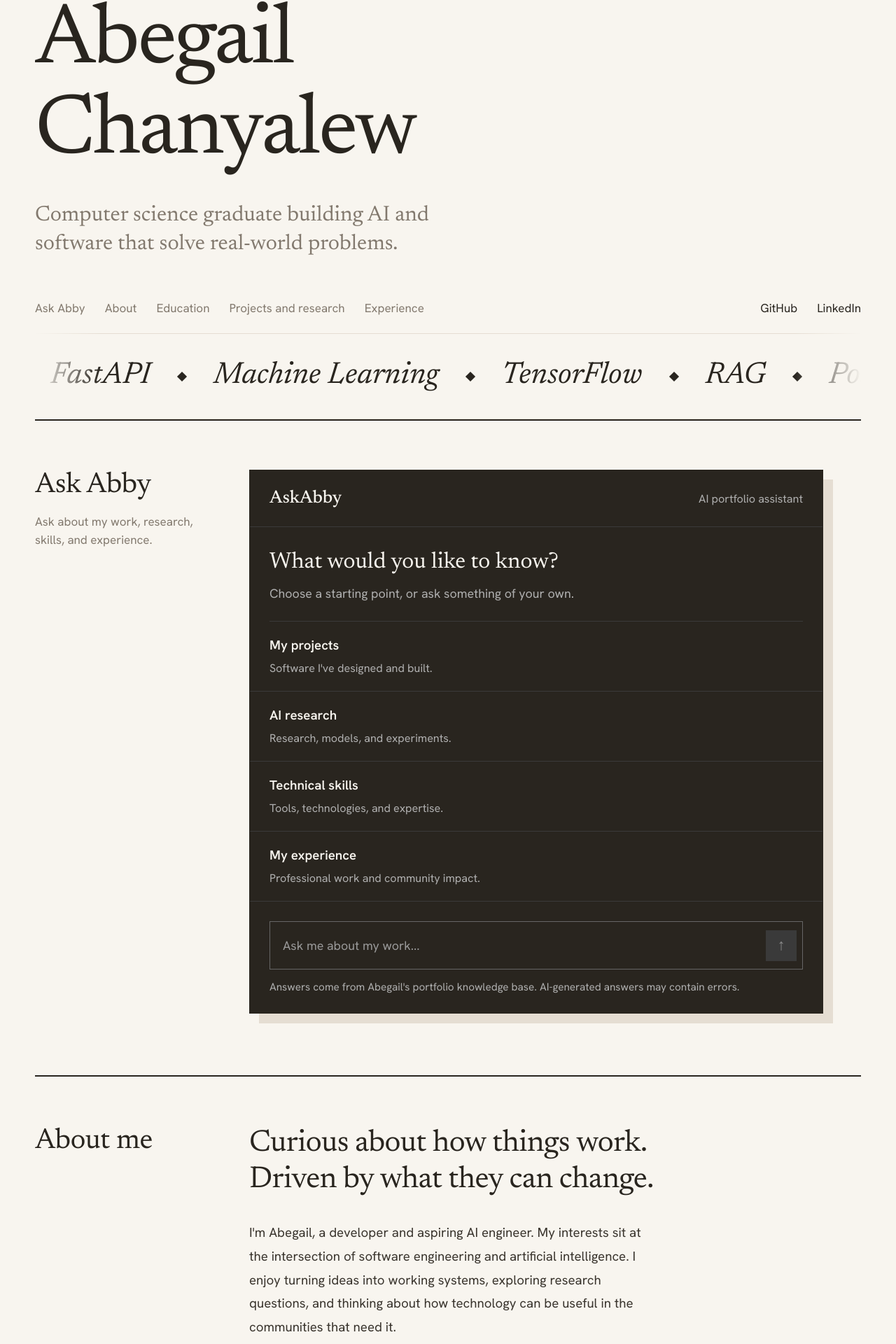
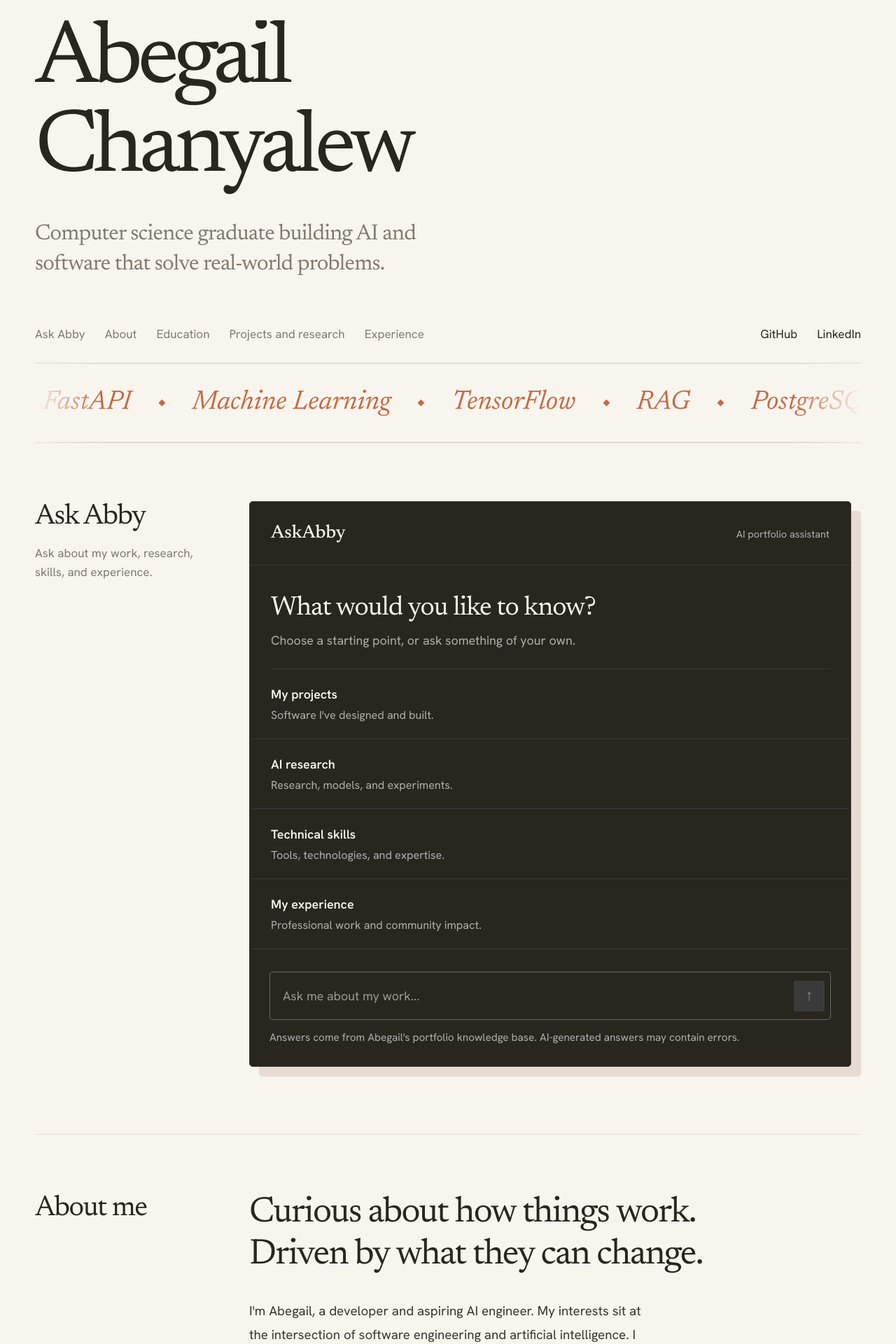
Before and after one commit to Abby966/Ai-research-assistant, a React app in the folder frontend/: page / in a window 1280 px wide. Shown: the part 71-1991 px from the top of the page at 70% size. Built offline with nearby package versions, Linux system fonts and the light colour scheme; the HTML template or start-up script is replaced by a standard one.

Commit message:
Update App.css

```diff
--- a/frontend/src/App.css
+++ b/frontend/src/App.css
@@ -793,6 +793,461 @@
   transform: none;
 }
 
+/* ==========================================
+   ABBY PORTFOLIO — VISUAL REFINEMENT
+   Warm editorial / modern technology
+   ========================================== */
+
+/* Main page */
+
+.page {
+  width: min(1200px, calc(100% - 100px));
+}
+
+/* Hero */
+
+.masthead {
+  padding-top: 100px;
+}
+
+.masthead h1 {
+  font-size: clamp(4rem, 10vw, 8.8rem);
+  line-height: 0.91;
+  letter-spacing: -0.055em;
+}
+
+.masthead-role {
+  max-width: 36ch;
+  margin-top: 32px;
+  color: var(--muted);
+  font-size: clamp(1.35rem, 2.5vw, 1.85rem);
+  letter-spacing: -0.025em;
+}
+
+.masthead-bar {
+  margin-top: 64px;
+  padding-bottom: 24px;
+  border-bottom: 1px solid var(--line);
+}
+
+.contents a,
+.masthead-links a {
+  transition: color 200ms ease, border-color 200ms ease;
+}
+
+.contents a:hover,
+.masthead-links a:hover {
+  color: var(--accent);
+  border-color: var(--accent);
+}
+
+/* Section dividers */
+
+.sheet {
+  padding: 84px 0 96px;
+}
+
+.sheet::before {
+  height: 1px;
+  background: var(--line);
+}
+
+.sheet-title h2 {
+  letter-spacing: -0.035em;
+}
+
+.sheet-title p {
+  color: var(--muted);
+}
+
+/* Typography */
+
+.lead {
+  max-width: 27ch;
+  font-size: clamp(2.1rem, 4vw, 3.1rem);
+  letter-spacing: -0.035em;
+  line-height: 1.17;
+}
+
+.prose p,
+.work-intro p {
+  color: var(--text);
+  line-height: 1.85;
+}
+
+.text-link {
+  color: var(--accent);
+  border-color: var(--accent);
+  transition: color 200ms ease, border-color 200ms ease;
+}
+
+.text-link:hover {
+  color: var(--black);
+  border-color: var(--black);
+  opacity: 1;
+}
+
+/* Skills marquee */
+
+.marquee {
+  border-color: var(--line);
+}
+
+.marquee-track span {
+  color: var(--accent);
+  font-size: clamp(1.7rem, 3vw, 2.5rem);
+}
+
+.marquee-track span::after {
+  width: 7px;
+  height: 7px;
+  background: var(--accent);
+}
+
+/* AskAbby assistant */
+
+.assistant {
+  max-width: 860px;
+  overflow: hidden;
+  border: 1px solid #41372F;
+  border-radius: 5px;
+  background: #302A24;
+  box-shadow: 0 18px 45px rgba(64, 45, 29, 0.10);
+  transition: box-shadow 300ms ease,
+              transform 300ms ease;
+}
+
+.assistant:hover {
+  box-shadow: 0 22px 55px rgba(64, 45, 29, 0.14);
+}
+
+.assistant-top {
+  padding: 22px 30px;
+  border-bottom: 1px solid #51463C;
+}
+
+.assistant-top strong {
+  font-size: 1.55rem;
+}
+
+.assistant-top span {
+  font-size: 0.85rem;
+}
+
+.assistant-welcome {
+  padding: 38px 30px 12px;
+}
+
+.assistant-welcome h3 {
+  font-size: clamp(1.8rem, 3vw, 2.5rem);
+  letter-spacing: -0.025em;
+}
+
+.assistant-welcome > p {
+  line-height: 1.7;
+}
+
+.prompt-list {
+  border-color: #51463C;
+}
+
+.prompt-item {
+  padding-block: 20px;
+  border-color: #51463C;
+}
+
+.prompt-item:hover:not(:disabled) {
+  background: #3D342C;
+}
+
+.prompt-item strong {
+  font-size: 1.05rem;
+}
+
+.prompt-item small {
+  line-height: 1.6;
+}
+
+.chat-messages {
+  scrollbar-width: thin;
+  scrollbar-color: #756456 transparent;
+}
+
+.chat-message p {
+  border-radius: 4px;
+}
+
+.chat-message.user p {
+  background: var(--accent);
+  color: white;
+}
+
+.assistant-composer {
+  border: 1px solid #716357;
+  border-radius: 4px;
+  transition: border-color 200ms ease;
+}
+
+.assistant-composer:focus-within {
+  outline: none;
+  border-color: #E5A17E;
+  box-shadow: 0 0 0 3px rgba(198, 106, 67, 0.18);
+}
+
+.assistant-composer button {
+  border-radius: 3px;
+  background: var(--accent);
+  color: white;
+  transition: background 200ms ease,
+              transform 200ms ease;
+}
+
+.assistant-composer button:hover:not(:disabled) {
+  background: #D47B54;
+  transform: translateY(-2px);
+}
+
+.assistant-footnote {
+  padding-bottom: 4px;
+}
+
+/* Education */
+
+.education-entry h3 {
+  letter-spacing: -0.035em;
+}
+
+.education-degree {
+  color: var(--accent);
+}
+
+.education-honor {
+  border-color: var(--accent);
+  border-radius: 3px;
+  background: var(--accent-light);
+  color: #934B30;
+  font-size: 0.9rem;
+}
+
+/* Projects and research */
+
+.work-viewer {
+  gap: 56px;
+  border-color: var(--line);
+}
+
+.work-group h3 {
+  color: var(--accent);
+  text-transform: uppercase;
+  letter-spacing: 0.1em;
+  font-size: 0.75rem;
+}
+
+.work-item {
+  padding-block: 14px;
+  border-color: var(--line);
+  transition: color 200ms ease,
+              padding 250ms ease,
+              border-color 200ms ease;
+}
+
+.work-item:hover {
+  color: var(--accent);
+}
+
+.work-item[aria-current='true'] {
+  border-left-color: var(--accent);
+  color: var(--accent);
+}
+
+.work-detail {
+  border-color: var(--line);
+}
+
+.work-field {
+  color: var(--accent);
+  text-transform: uppercase;
+  letter-spacing: 0.12em;
+  font-size: 0.8rem;
+}
+
+.work-detail h3 {
+  letter-spacing: -0.04em;
+}
+
+.work-description {
+  line-height: 1.85;
+}
+
+.work-stack strong {
+  color: var(--accent);
+}
+
+/* Experience */
+
+.experience-list {
+  border-color: var(--line);
+}
+
+.experience-entry {
+  padding: 36px 0;
+  border-color: var(--line);
+  transition: padding 300ms ease;
+}
+
+.experience-entry:hover {
+  padding-left: 12px;
+}
+
+.experience-entry h3 {
+  letter-spacing: -0.025em;
+}
+
+.experience-role {
+  color: var(--accent);
+}
+
+.experience-kind {
+  font-size: 0.9rem;
+}
+
+/* Footer */
+
+.footer {
+  border-top: 1px solid var(--line);
+}
+
+.footer-name {
+  letter-spacing: -0.035em;
+}
+
+.footer-links a:hover {
+  color: var(--accent);
+  border-color: var(--accent);
+}
+
+/* Subtle interaction refinements */
+
+button,
+a {
+  transition-timing-function: cubic-bezier(0.2, 0.7, 0.3, 1);
+}
+
+::selection {
+  background: var(--accent-light);
+  color: var(--black);
+}
+
+/* Scrollbar */
+
+::-webkit-scrollbar {
+  width: 8px;
+}
+
+::-webkit-scrollbar-track {
+  background: var(--white);
+}
+
+::-webkit-scrollbar-thumb {
+  background: #D4C7B8;
+  border-radius: 20px;
+}
+
+::-webkit-scrollbar-thumb:hover {
+  background: var(--accent);
+}
+
+/* Responsive refinements */
+
+@media (max-width: 960px) {
+  .page {
+    width: calc(100% - 64px);
+  }
+
+  .masthead {
+    padding-top: 76px;
+  }
+
+  .sheet {
+    padding-block: 68px;
+  }
+
+  .work-viewer {
+    gap: 32px;
+  }
+}
+
+@media (max-width: 560px) {
+  .page {
+    width: calc(100% - 40px);
+  }
+
+  .masthead {
+    padding-top: 58px;
+  }
+
+  .masthead h1 {
+    font-size: clamp(3.5rem, 16vw, 5rem);
+  }
+
+  .masthead-role {
+    margin-top: 24px;
+  }
+
+  .masthead-bar {
+    margin-top: 38px;
+    gap: 22px;
+  }
+
+  .sheet {
+    padding-block: 54px 64px;
+  }
+
+  .lead {
+    font-size: 2rem;
+  }
+
+  .assistant {
+    box-shadow: 7px 7px 0 var(--line);
+  }
+
+  .assistant-top,
+  .assistant-welcome,
+  .chat-messages {
+    padding-inline: 20px;
+  }
+
+  .assistant-composer,
+  .assistant-footnote {
+    margin-inline: 20px;
+  }
+
+  .work-detail {
+    padding-top: 28px;
+  }
+
+  .experience-entry:hover {
+    padding-left: 0;
+  }
+}
+
+/* Accessibility */
+
+@media (prefers-reduced-motion: reduce) {
+  .assistant,
+  .assistant-composer button,
+  .work-item,
+  .experience-entry {
+    transition: none !important;
+  }
+
+  .assistant:hover,
+  .assistant-composer button:hover {
+    transform: none;
+  }
+}
+
+
 /* AskAbby: inverted, black card */
 .assistant {
   background: var(--black);
```
